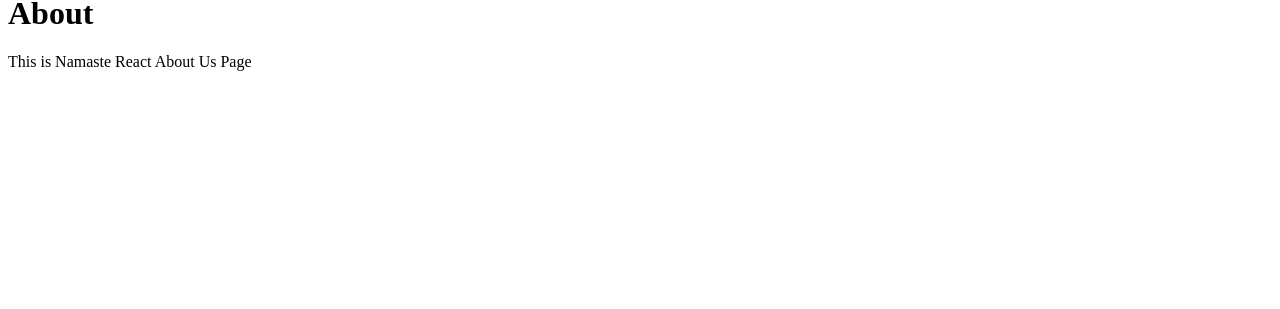
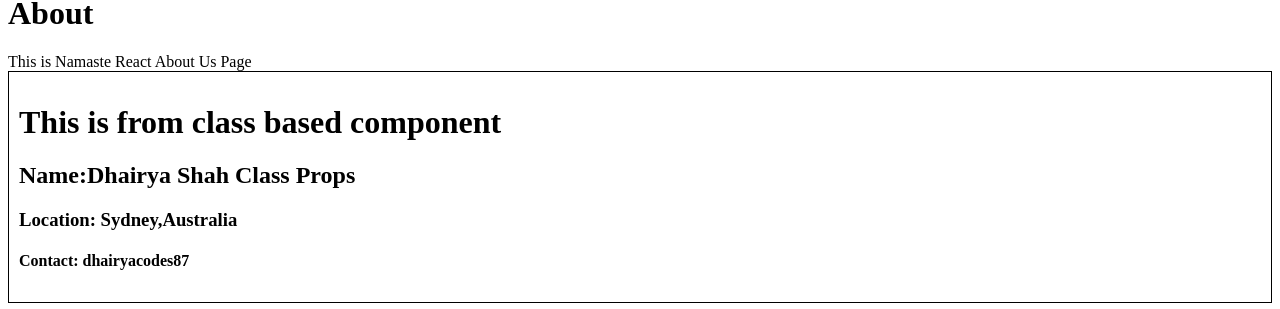
Before and after one commit to dhairyas87/namaste-react, a React (Vite) app: page /about in a window 1280 px wide. Shown: the part 153-462 px from the top of the page. Built offline with nearby package versions, Linux system fonts and the light colour scheme.

Commit message:
Creating Class component along with its rendering and Props Usage in React

```diff
--- a/index.css
+++ b/index.css
@@ -91,3 +91,8 @@
     height: 100%;
 
 }
+
+.user-card{
+    padding: 10px;
+    border: 1px solid black;
+}
--- a/src/components/About.js
+++ b/src/components/About.js
@@ -1,3 +1,5 @@
+import User from "./User";
+import UserClass from "./UserClass";
 const About = () => {
     return(
         <div>
@@ -7,6 +9,7 @@
             <div>
                 This is Namaste React About Us Page
             </div>
+            <UserClass name={"Dhairya Shah Class Props"} location ={ "Sydney,Australia"}/>
         </div>
     )
 }
--- a/src/components/RestaurantMenu.js
+++ b/src/components/RestaurantMenu.js
@@ -16,7 +16,6 @@
     const data = await fetch(MENU_URL + resId+"&catalog_qa=undefined&submitAction=ENTER");
     const json = await data.json();
     console.log(json);
-    const tempRestData = await json.data?.cards[2]?.groupedCard?.cardGroupMap?.REGULAR?.cards[2]?.card?.card?.itemCards;
     setResData(tempRestData);
 }
 
--- /dev/null
+++ b/src/components/User.js
@@ -0,0 +1,15 @@
+const User = () => {
+    return <div className="user-card">
+        <h2>
+            Name:Dhairya
+        </h2>
+        <h3>
+            Location: Sydney
+        </h3>
+        <h4>
+            Contact: dhairyacodes87
+        </h4>
+    </div>
+}
+
+export default User;
--- /dev/null
+++ b/src/components/UserClass.js
@@ -0,0 +1,28 @@
+import React from "react"
+import User from "./User"
+
+class UserClass extends React.Component{
+
+    constructor(props){
+        super(props);
+        console.log(props);
+    }
+
+    render(){
+        const {name,location} = this.props;
+        return <div className="user-card">
+        <h1>This is from class based component</h1>
+        <h2>
+            Name:{name}
+        </h2>
+        <h3>
+            Location: {this.props.location}
+        </h3>
+        <h4>
+            Contact: dhairyacodes87
+        </h4>
+    </div>
+    }
+}
+
+export default UserClass;
```
Also changed, not shown: 1 other file (tests, documents, lock files or other folders).
